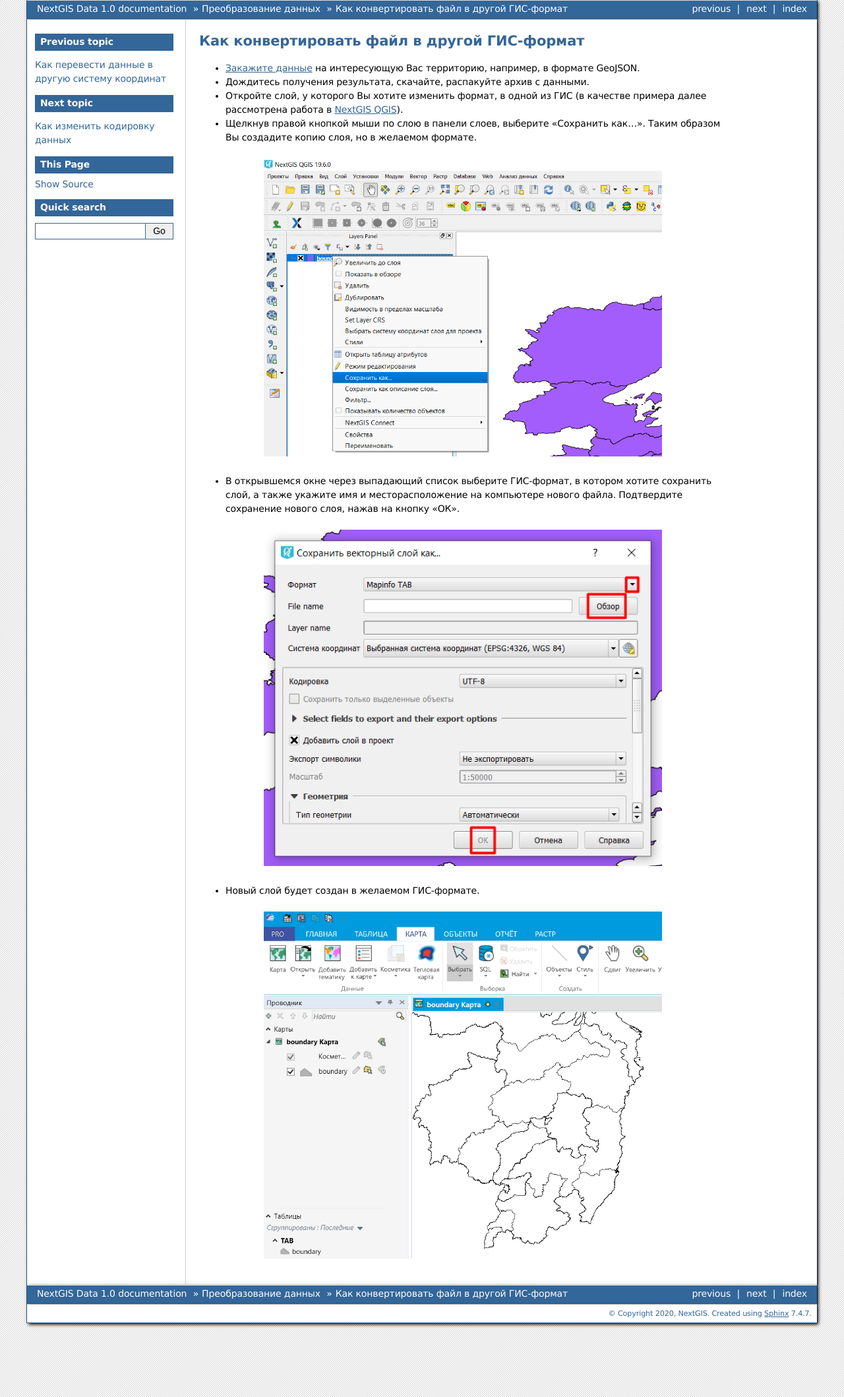
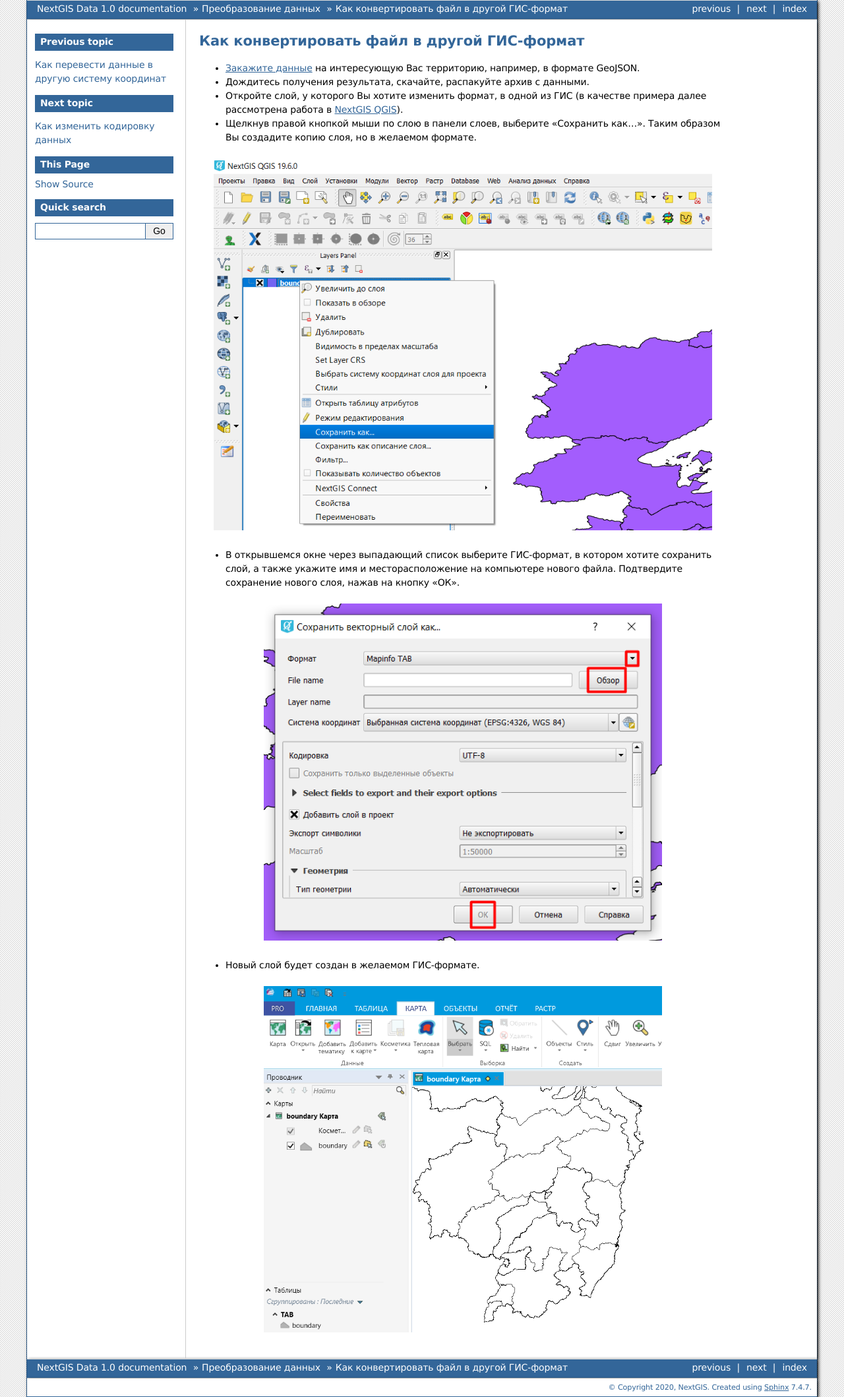
Before and after one commit to nextgis/docs_data, a Sphinx documentation site: the page built from source/type_change.rst, in a window 1280 px wide. Shown: the whole page at 66% size. Built offline with Sphinx 7.4.7, drawn with Linux system fonts in a browser that asks for light colours; formulas are drawn with MathJax 3; pages that are not in the unit, such as notebooks, are missing from menus.

Commit message:
Update type_change.rst
Change screenshot width

```diff
--- a/source/type_change.rst
+++ b/source/type_change.rst
@@ -1,7 +1,7 @@
 .. _data_type_change:
 
 Как конвертировать файл в другой ГИС-формат
-===========================
+==============================================
 
 * `Закажите данные <https://data.nextgis.com/ru/>`_ на интересующую Вас территорию, например, в формате GeoJSON.
 * Дождитесь получения результата, скачайте, распакуйте архив с данными.
@@ -11,7 +11,7 @@
 .. figure:: _static/type_change1.png
    :name: type_change1
    :align: center
-   :width: 16cm
+   :width: 20cm
 
 * В открывшемся окне через выпадающий список выберите ГИС-формат, в котором хотите сохранить слой, а также укажите имя и месторасположение на компьютере нового файла. Подтвердите сохранение нового слоя, нажав на кнопку «ОК».
 
```
